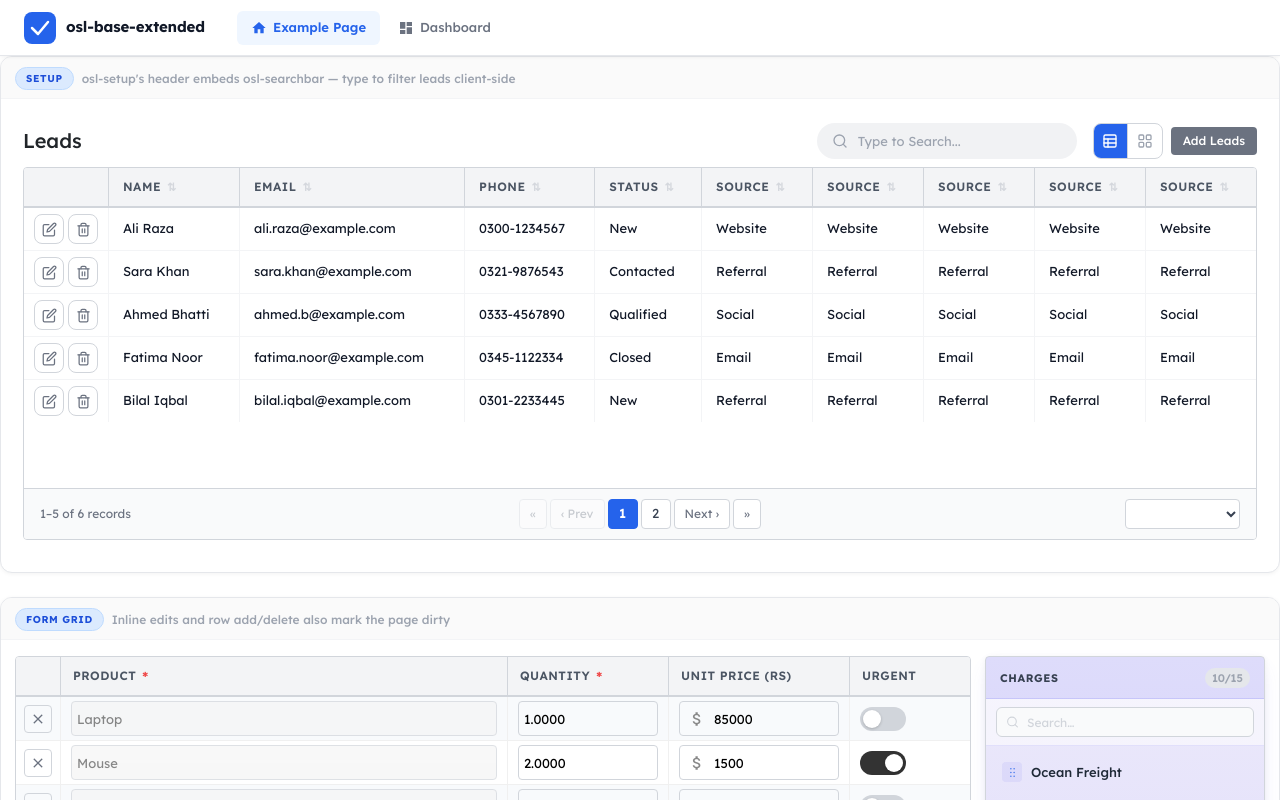
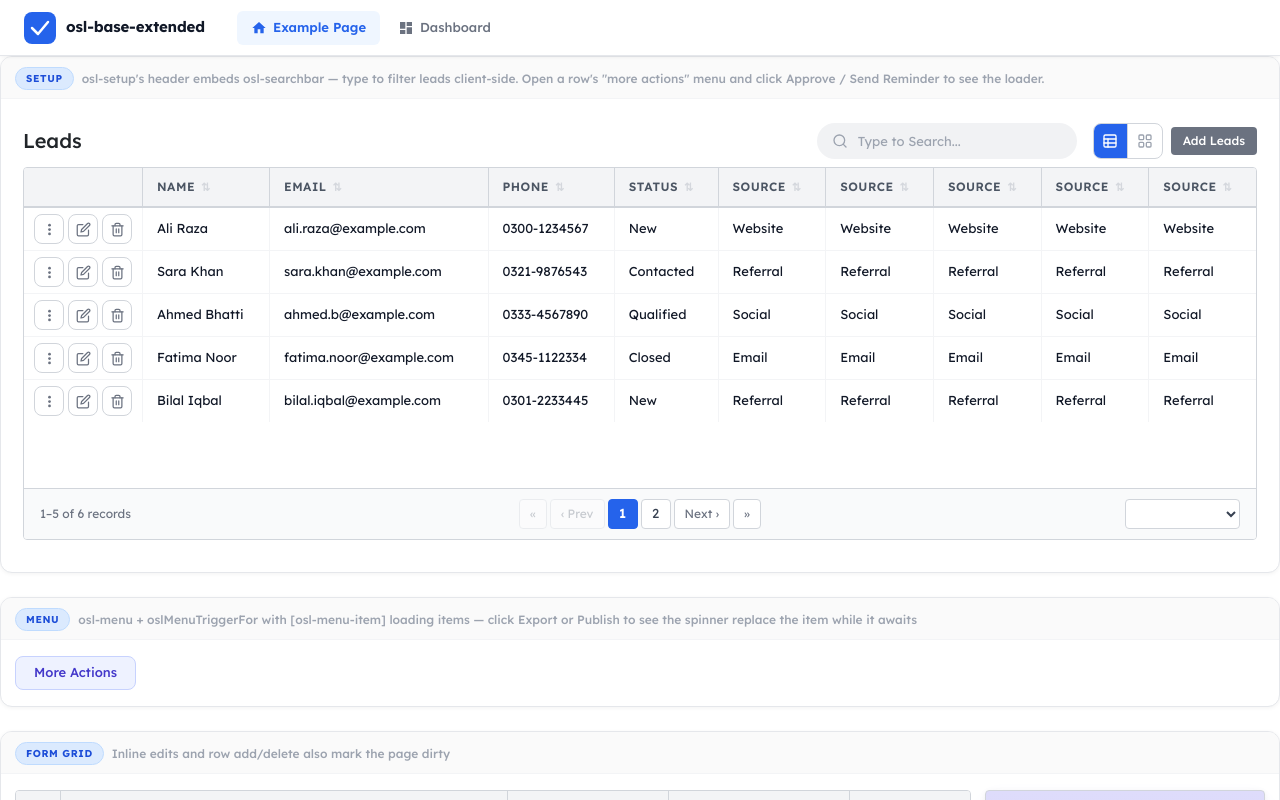
Before and after one commit to bilalraza052/base-extended, an Angular app: page / in a window 1280 px wide. Shown: the top 800 px of the page. Built offline with nearby package versions, Linux system fonts and the light colour scheme.

Commit message:
feat(testenv): demo async menu action loading state
Wires the leads table's Approve/Send Reminder actions and a new
osl-menu + [osl-menu-item] example into the demo page so the spinner
behavior on menu actions is easy to see and try.

```diff
--- a/src/app/testenv/example/example.html
+++ b/src/app/testenv/example/example.html
@@ -4,7 +4,7 @@
   <div class="ex-card mb-4">
     <div class="ex-card__head">
       <span class="ex-badge ex-badge--blue">Setup</span>
-      <span class="ex-card__desc">osl-setup's header embeds osl-searchbar — type to filter leads client-side</span>
+      <span class="ex-card__desc">osl-setup's header embeds osl-searchbar — type to filter leads client-side. Open a row's "more actions" menu and click Approve / Send Reminder to see the loader.</span>
     </div>
     <div class="ex-card__body">
       <osl-setup
@@ -14,11 +14,45 @@
         [formElements]="leadsFormElements"
         [pageSize]="5"
         tableHeight="320px"
+        [moreMenuActions]="moreMenu"
         (onSearch)="onSearchLeads($event)"
         (onEdit)="onEdit($event)"
         (onDelete)="onDeleteLead($event)"
         [onSave]="onSaveLead"
       ></osl-setup>
+    </div>
+  </div>
+
+  <!-- ── osl-menu (generic overlay menu) + loading item demo ────────── -->
+  <div class="ex-card mb-4">
+    <div class="ex-card__head">
+      <span class="ex-badge ex-badge--blue">Menu</span>
+      <span class="ex-card__desc">osl-menu + oslMenuTriggerFor with [osl-menu-item] loading items — click Export or Publish to see the spinner replace the item while it awaits</span>
+    </div>
+    <div class="ex-card__body">
+      <button type="button" class="tip-btn tip-btn--indigo"
+              #demoTrigger="oslMenuTriggerFor"
+              [oslMenuTriggerFor]="demoMenu">
+        More Actions
+      </button>
+
+      <osl-menu #demoMenu position="below">
+        <button class="osl-menu-item" osl-menu-item
+                [loading]="demoMenuLoadingKey === 'export'"
+                (click)="onDemoMenuAction('export', 'Export')">
+          Export
+        </button>
+        <button class="osl-menu-item" osl-menu-item
+                [loading]="demoMenuLoadingKey === 'publish'"
+                (click)="onDemoMenuAction('publish', 'Publish')">
+          Publish
+        </button>
+        <button class="osl-menu-item" osl-menu-item
+                [loading]="demoMenuLoadingKey === 'archive'"
+                (click)="onDemoMenuAction('archive', 'Archive')">
+          Archive
+        </button>
+      </osl-menu>
     </div>
   </div>
 
--- a/src/app/testenv/example/example.ts
+++ b/src/app/testenv/example/example.ts
@@ -13,11 +13,11 @@ import { UserLogMeta } from '../../core/shared/form-structure/user-log/user-log'
 import { OslSkeletonModule } from '../../core/shared/directive/skeleton/skeleton.module';
 import { SkeletonTheme } from '../../core/shared/directive/skeleton/skeleton.directive';
 import { OslSkeletonThemeService } from '../../core/shared/directive/skeleton/skeleton-theme.service';
-import { raceWith } from 'rxjs';
 import { OslDocumentUploader, OslSavedDocument } from '../../core/shared/form-structure/document-uploader/document-uploader';
 import { OslTooltipDirective } from '../../core/shared/directive/tooltip/tooltip.directive';
 import { DirtyStateService } from '../../core/services/dirty-state.service';
 import { DomSanitizer } from '@angular/platform-browser';
+import { OslMenuTriggerFor } from '../../core/shared/form-structure/menu/menu';
 
 @Component({
   selector: 'app-example',
@@ -45,15 +45,42 @@ export class Example extends baseComponent {
   listData: any[] = []
   colList: OslFormGridColumn[] = []
   model: any = {}
+  // Each click can return a Promise — the "more actions" menu (setup/grid/
+  // report-form) shows a spinner on the clicked item and keeps the menu open
+  // until it resolves, then closes it.
   moreMenu: OslMenuAction[] = [
     {
       label: 'Approve',
-      click(row) {
-        console.log(raceWith)
-
-      },
+      click: async (row) => {
+        await new Promise(r => setTimeout(r, 1200));
+        this.showSuccess(`Approved ${row?.name ?? 'lead'}`);
+      },
+    },
+    {
+      label: 'Send Reminder',
+      click: async (row) => {
+        await new Promise(r => setTimeout(r, 900));
+        this.showSuccess(`Reminder sent to ${row?.name ?? 'lead'}`);
+      },
+    },
+  ]
+
+  // ── osl-menu (generic CDK overlay menu) + OslMenuItem loading demo ────────
+  @ViewChild('demoTrigger') demoTrigger!: OslMenuTriggerFor;
+  demoMenuLoadingKey: string | null = null;
+
+  async onDemoMenuAction(key: string, label: string): Promise<void> {
+    if (this.demoMenuLoadingKey) return;
+    this.demoMenuLoadingKey = key;
+    try {
+      await new Promise(r => setTimeout(r, 1200));
+      this.showSuccess(`${label} complete`);
+    } finally {
+      this.demoMenuLoadingKey = null;
+      this.demoTrigger.close();
+      this.cd.markForCheck();
     }
-  ]
+  }
   @ViewChild('mainEngineConsumptionGrid', { static: true }) mainEngineConsumptionGrid: TemplateRef<any> | undefined
   @ViewChild('docUploader') docUploader!: OslDocumentUploader;
   @ViewChild('draggableDialogBody') draggableDialogBody: TemplateRef<any> | undefined;
```
